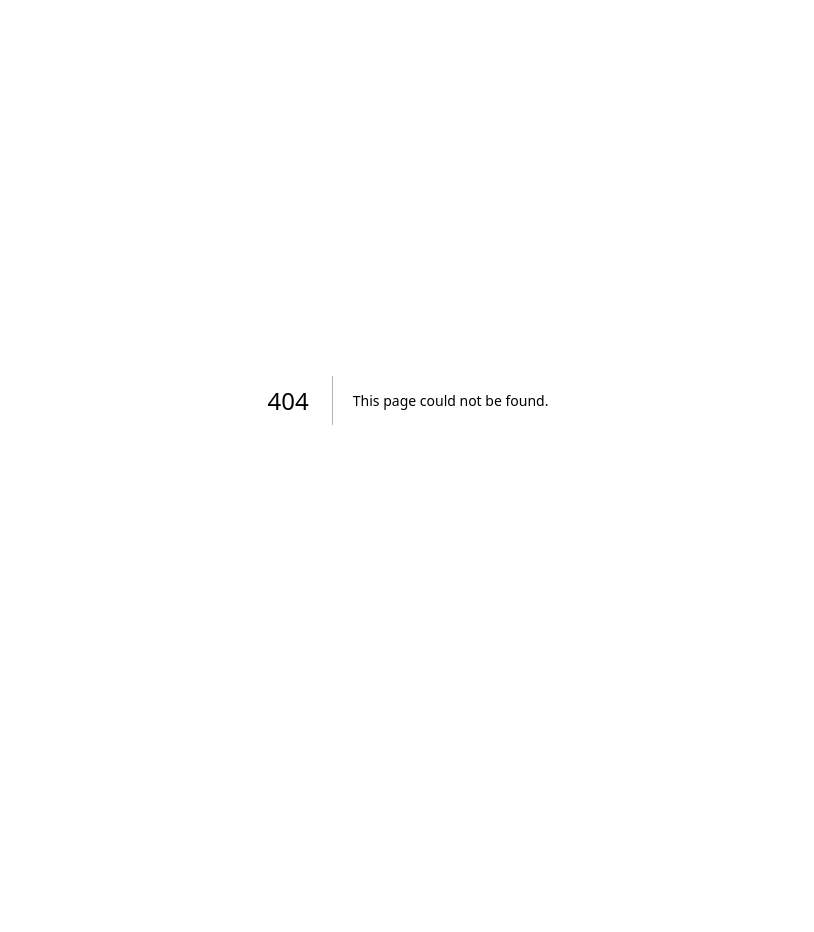
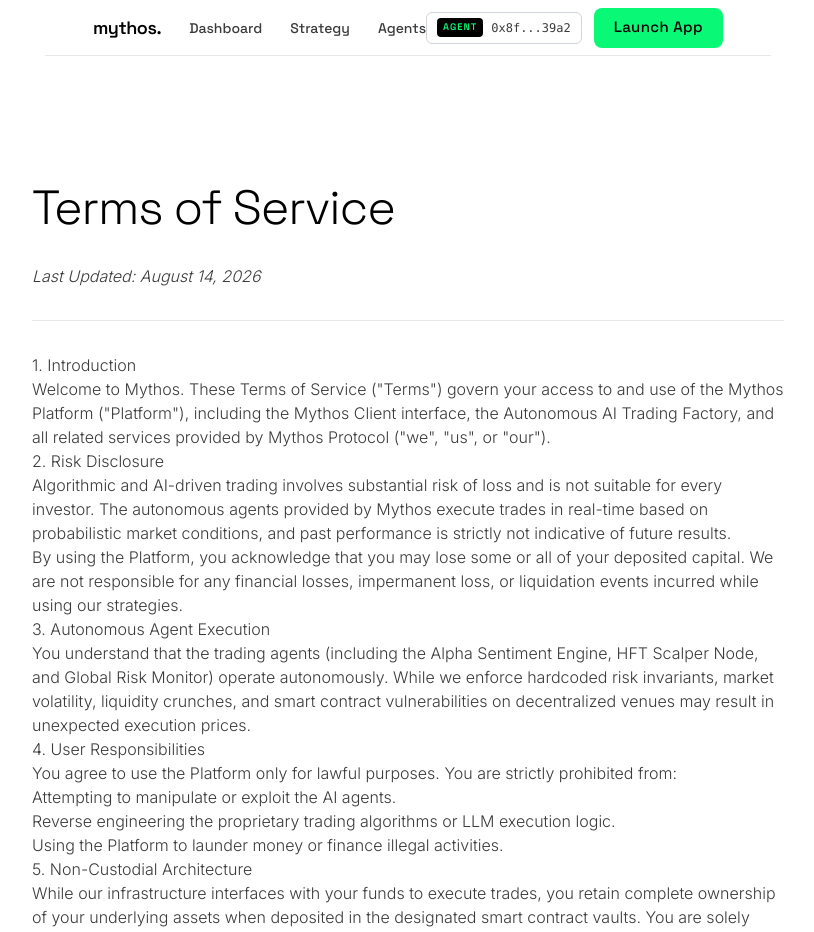
Before and after one commit to nakamabyte/mythos-client, a Next.js app: page /terms in a window 1280 px wide. Before the commit this address had no page. Shown: the top 932 px of the page, without its empty margins (232-1046 px from the left). Before the commit the page ends 800 px from the top, so only its background shows below. Built offline with nearby package versions, Linux system fonts and the light colour scheme.

Commit message:
feat: add Terms of Service page and link it in the footer navigation

```diff
--- a/src/app/page.tsx
+++ b/src/app/page.tsx
@@ -57,9 +57,8 @@ export default function Home() {
           <div className="font-display font-medium text-white text-lg">mythos.</div>
           <div className="flex gap-8">
             <a href="#" className="hover:text-white transition-colors">Twitter</a>
-            <a href="https://github.com/mythos" className="hover:text-white transition-colors">GitHub</a>
             <a href="/docs" className="hover:text-white transition-colors">Documentation</a>
-            <a href="#" className="hover:text-white transition-colors">Terms of Service</a>
+            <a href="/terms" className="hover:text-white transition-colors">Terms of Service</a>
           </div>
         </div>
       </footer>
--- /dev/null
+++ b/src/app/terms/page.tsx
@@ -0,0 +1,59 @@
+import React from 'react';
+import TopBar from '@/components/layout/TopBar';
+
+export default function TermsPage() {
+  return (
+    <main className="min-h-screen bg-canvas text-charcoal flex flex-col items-center">
+      <TopBar />
+      <div className="w-full max-w-[800px] px-6 py-20 md:py-32">
+        <h1 className="font-display text-4xl md:text-5xl font-light text-ink tracking-tight mb-8">
+          Terms of Service
+        </h1>
+
+        <div className="prose prose-zinc prose-headings:font-display prose-headings:font-semibold prose-a:text-accent-deep max-w-none">
+          <p><em>Last Updated: August 14, 2026</em></p>
+
+          <hr className="my-8 border-hairline-soft" />
+
+          <h2>1. Introduction</h2>
+          <p>
+            Welcome to Mythos. These Terms of Service ("Terms") govern your access to and use of the Mythos Platform ("Platform"), including the Mythos Client interface, the Autonomous AI Trading Factory, and all related services provided by Mythos Protocol ("we", "us", or "our").
+          </p>
+
+          <h2>2. Risk Disclosure</h2>
+          <p>
+            Algorithmic and AI-driven trading involves substantial risk of loss and is not suitable for every investor. The autonomous agents provided by Mythos execute trades in real-time based on probabilistic market conditions, and past performance is strictly not indicative of future results.
+          </p>
+          <p>
+            By using the Platform, you acknowledge that you may lose some or all of your deposited capital. We are not responsible for any financial losses, impermanent loss, or liquidation events incurred while using our strategies.
+          </p>
+
+          <h2>3. Autonomous Agent Execution</h2>
+          <p>
+            You understand that the trading agents (including the Alpha Sentiment Engine, HFT Scalper Node, and Global Risk Monitor) operate autonomously. While we enforce hardcoded risk invariants, market volatility, liquidity crunches, and smart contract vulnerabilities on decentralized venues may result in unexpected execution prices.
+          </p>
+
+          <h2>4. User Responsibilities</h2>
+          <p>
+            You agree to use the Platform only for lawful purposes. You are strictly prohibited from:
+          </p>
+          <ul>
+            <li>Attempting to manipulate or exploit the AI agents.</li>
+            <li>Reverse engineering the proprietary trading algorithms or LLM execution logic.</li>
+            <li>Using the Platform to launder money or finance illegal activities.</li>
+          </ul>
+
+          <h2>5. Non-Custodial Architecture</h2>
+          <p>
+            While our infrastructure interfaces with your funds to execute trades, you retain complete ownership of your underlying assets when deposited in the designated smart contract vaults. You are solely responsible for maintaining the security of your Web3 wallets and private keys.
+          </p>
+
+          <h2>6. Modifications to the Service</h2>
+          <p>
+            We reserve the right to modify, suspend, or discontinue any part of the Platform at any time, including the decommissioning of specific trading strategies or agents, without prior notice or liability.
+          </p>
+        </div>
+      </div>
+    </main>
+  );
+}
--- a/src/data/mock.ts
+++ b/src/data/mock.ts
@@ -25,8 +25,8 @@ export const SITE_CONFIG = {
     ],
     socials: [
       { label: "Twitter", href: "#" },
-      { label: "GitHub", href: "https://github.com/mythos" },
       { label: "Docs", href: "/docs" },
+      { label: "Terms of Service", href: "/terms" },
     ]
   },
   sidebar: [
```
